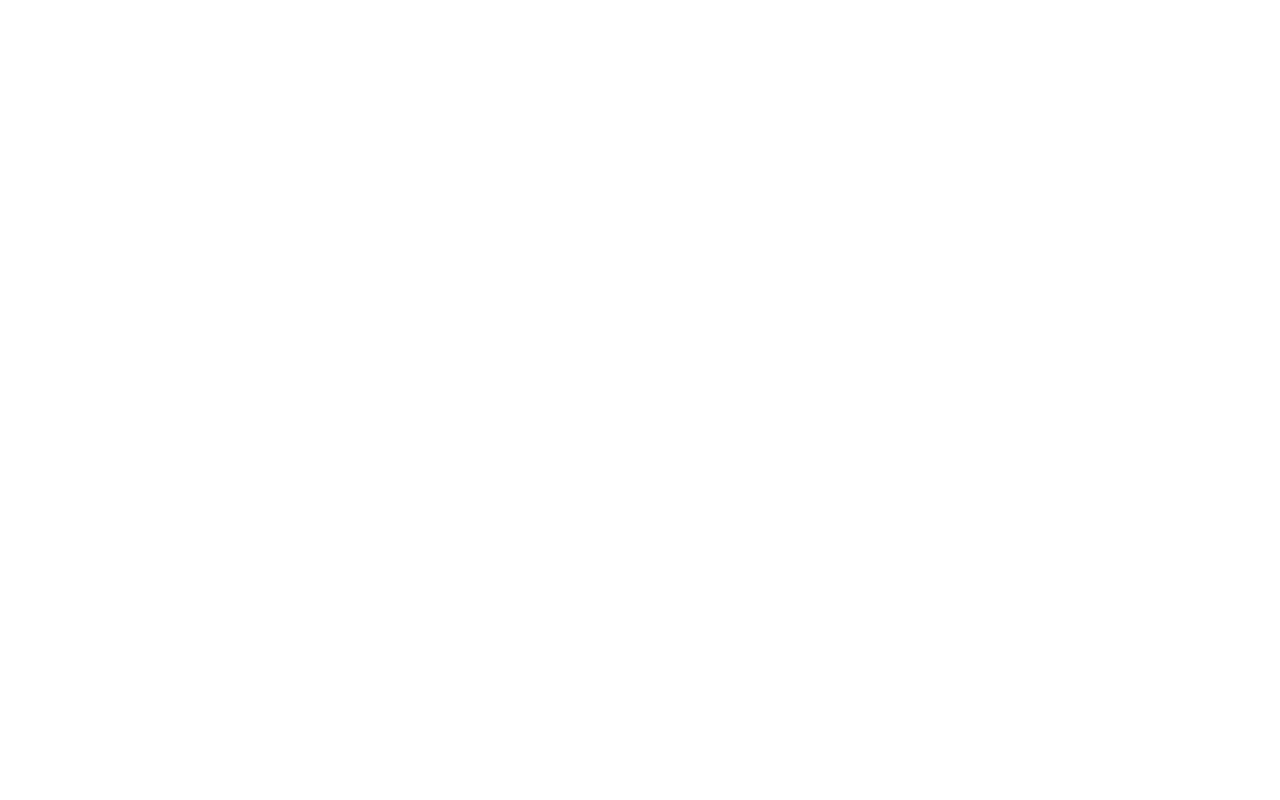
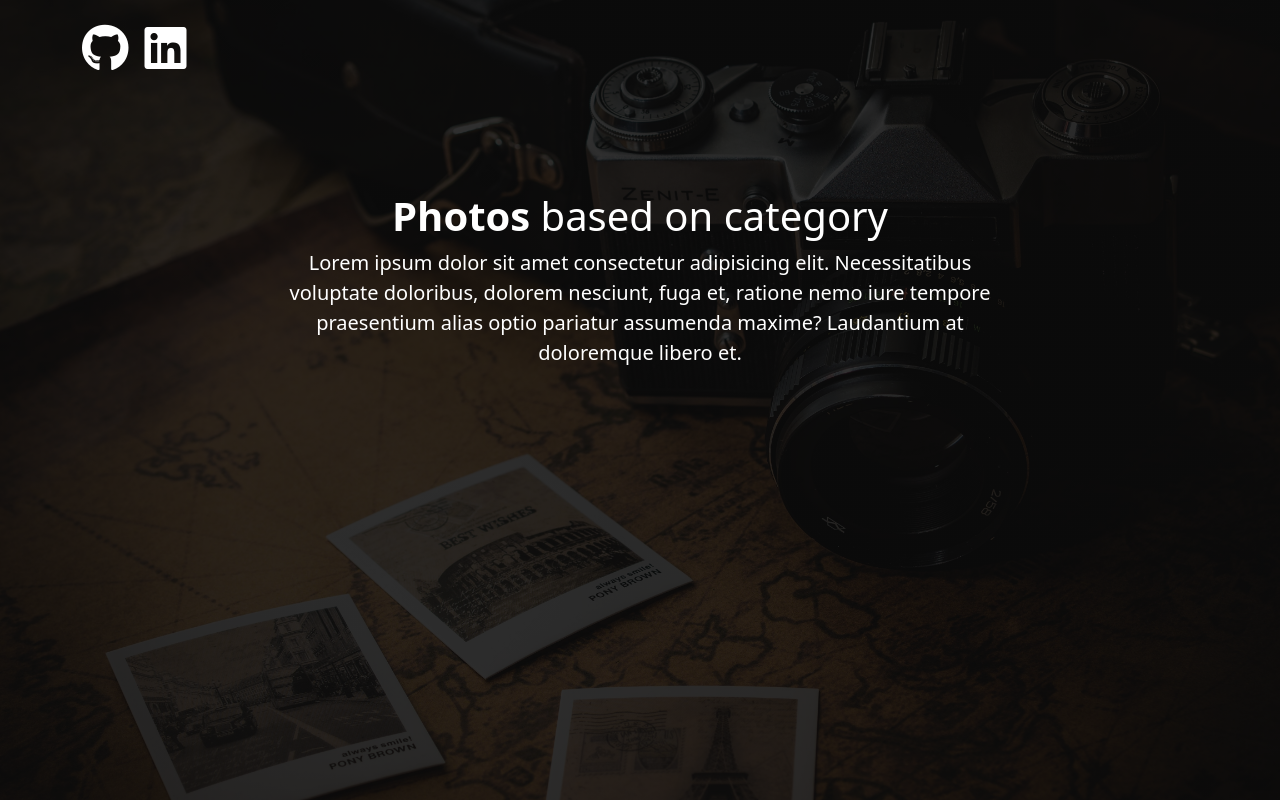
Before and after one commit to FlyBoy1998/image-website, a website: page index.html in a window 1280 px wide. Drawn offline with Linux system fonts and the light colour scheme.

Commit message:
create nav and header

```diff
--- a/index.html
+++ b/index.html
@@ -1,15 +1,54 @@
 <!DOCTYPE html>
 <html lang="en">
+
 <head>
     <meta charset="UTF-8">
     <meta name="viewport" content="width=device-width, initial-scale=1.0">
     <title>Images Website Projects</title>
+    <link rel="preconnect" href="https://fonts.googleapis.com">
+    <link rel="preconnect" href="https://fonts.gstatic.com" crossorigin>
+    <link href="https://fonts.googleapis.com/css2?family=Libre+Baskerville&display=swap" rel="stylesheet">
+    <link rel="stylesheet" href="https://cdnjs.cloudflare.com/ajax/libs/font-awesome/6.4.2/css/all.min.css">
     <link rel="stylesheet" href="./css/styles.css">
     <link rel="stylesheet" href="./css/bootstrap.css">
 </head>
+
 <body>
+    <!-- Navbar -->
+    <nav class="navbar navbar-expand-lg py-4 bg-transparent fixed-top">
+        <div class="container text-white">
+            <div class="d-flex justify-content-center align-items-center hstack gap-3 h2">
+                <a href="https://github.com/FlyBoy1998" class="text-white" target="_blank"><i
+                        class="fa-brands fa-github"></i></a>
+                <a href="https://www.linkedin.com/in/miron-florin-8bb68526a/" class="text-white" target="_blank"><i
+                        class="fa-brands fa-linkedin"></i></a>
+            </div>
+        </div>
+    </nav>
+
+    <!-- Header -->
+    <header class="header vh-100">
+        <div class="container">
+            <div class="row text-center">
+                <div class="col-md-6 offset-md-3 mt-8">
+                    <h1 class="text-white xl-text"><span class="fw-bold">Photos</span> based on category</h1>
+                </div>
+            </div>
+            <div class="row">
+                <div class="col-md-8 offset-md-2">
+                    <p class="text-white text-center lead">Lorem ipsum dolor sit amet consectetur adipisicing elit.
+                        Necessitatibus voluptate doloribus, dolorem nesciunt, fuga et, ratione nemo iure tempore
+                        praesentium alias optio pariatur assumenda maxime? Laudantium at doloremque libero et.</p>
+                </div>
+            </div>
+        </div>
+    </header>
+
+    <!-- Photos Container -->
+
 
     <script src="./js/bootstrap.bundle.min.js"></script>
     <script src="./js/script.js"></script>
 </body>
+
 </html>
```
